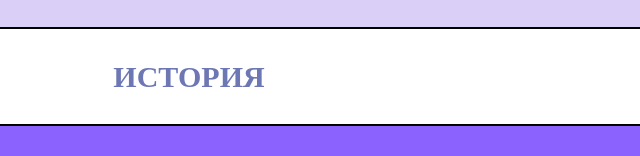
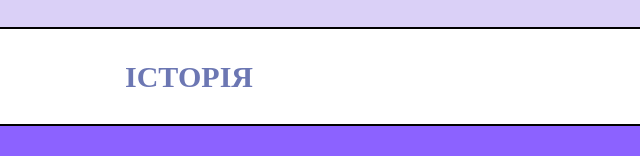
Before and after one commit to Rimus0cod/12, a plain HTML site: page index.html in a window 1280 px wide. Shown: the part 3474-3630 px from the top of the page, 451-1091 px from the left. Drawn offline with Linux system fonts and the light colour scheme; a web font is replaced by a local one.

Commit message:
Update index.html

```diff
--- a/index.html
+++ b/index.html
@@ -18,7 +18,7 @@
       <p class="sostav">Паша Техник <img class="img1" src="./picrtures/players/iau.jpg" alt=""></p>
       <p class="sostav">Егор Травоядний <img class="img1" src="./picrtures/players/egor.jpg" alt=""></p>
       <p class="sostav">Іван Яйце <img class="img1" src="./picrtures/players/photo_2024-09-07_11-57-02.jpg" alt=""></p></div>
-    <h2>История</h2>
+    <h2>Історія</h2>
     <div class="history-team">
       <p class="history">Історія гандбольної команди ЗТР підлітків 2008-2009 року народження - це шлях, повний тренувань, товариських матчів та незабутніх поїздок на турніри. Команда довго і завзято тренувалася, відточуючи свою техніку, швидкість та командну взаємодію, щоб гідно представляти свою школу та регіон. Першим важливим етапом став чемпіонат України, який пройшов у Чорноморську. Поїздка туди стала для хлопців серйозним випробуванням та справжньою спортивною пригодою. Чорноморськ зустрів юних гандболістів привітно, а змагання стали серйозною перевіркою їхніх навичок та духу. Кожна гра була напруженою, адже суперники були досвідчені та сильні. Тим не менш, команда ЗТР показала відмінні результати, продемонструвавши стійкість та наполегливість. Після Чорноморська команда вирушила на новий етап чемпіонату, що відбувся у Києві. Тут на них чекали досвідченіші та серйозніші суперники, а також нові вболівальники, атмосфера великого міста та ще більш високий рівень ігор. Команда знову проявила себе гідно, борючись за кожен м'яч і показуючи майстерність, досягнуту завдяки годинникам завзятих тренувань. Повернувшись додому, вони почали тренуватися ще старанніше, адже тепер вони знали, чого потрібно прагнути і які висоти ще підкорити.</p>
       <ul class="ulka">
```
